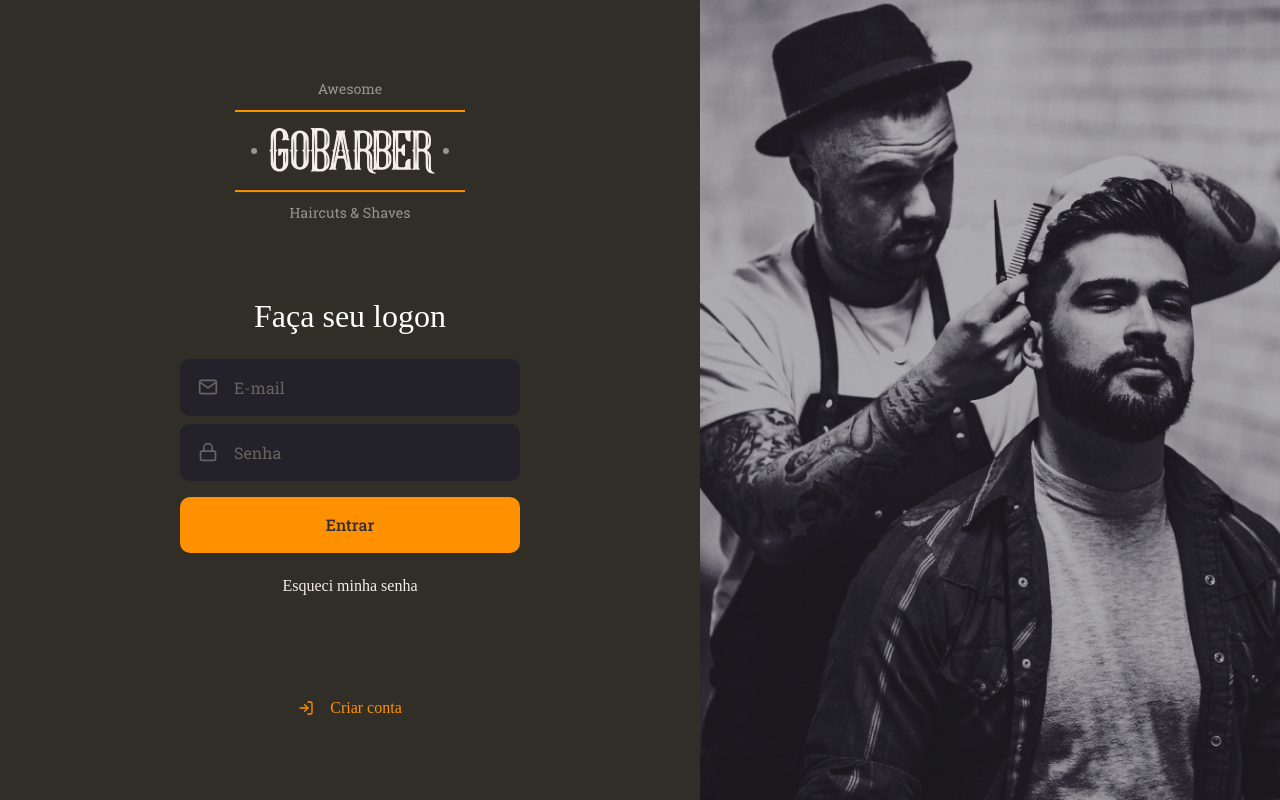
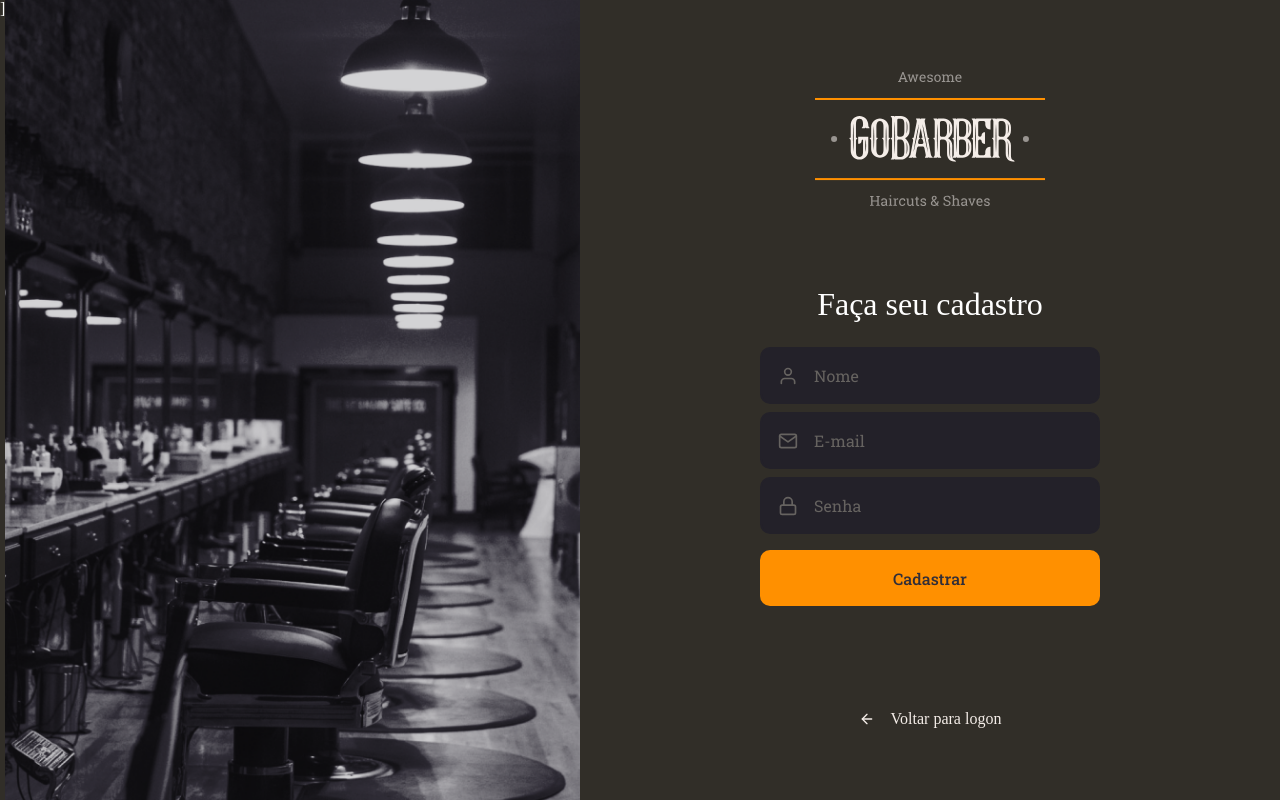
Before and after one commit to PabloMarcondesGS/gobarberweb, a React (Create React App) app: page / in a window 1280 px wide. Built offline with nearby package versions, Linux system fonts and the light colour scheme.

Commit message:
Tela de cadastro front finalizado

```diff
--- a/src/App.tsx
+++ b/src/App.tsx
@@ -1,10 +1,11 @@
 import React from 'react';
 import GlobalStyle from './styles/global';
-import SignIn from './pages/Sigin';
+// import SignIn from './pages/Signin';
+import SignUp from './pages/Signup';
 
 const App: React.FC = () => (
     <>
-        <SignIn />
+        <SignUp />
         <GlobalStyle />
     </>
 );
--- /dev/null
+++ b/src/pages/Signup/index.tsx
@@ -0,0 +1,34 @@
+import React from 'react';
+import { FiArrowLeft, FiMail, FiLock, FiUser } from 'react-icons/fi';
+
+import logoImg from '../../assets/logo.svg';
+import Input from '../../components/Input';
+import Button from '../../components/Button';
+
+
+import { Container, Content, Background } from './styles';
+
+
+const SigUp: React.FC = () => (
+    <Container>]
+        <Background />
+        <Content>
+            <img src={logoImg} alt="GoBarber" />
+
+            <form>
+                <h1>Faça seu cadastro</h1>
+                <Input name='name' icon={FiUser} placeholder='Nome' />
+                <Input name='email' icon={FiMail} placeholder='E-mail' />
+                <Input name='password' icon={FiLock} type='password' placeholder='Senha' />
+                <Button type='submit'>Cadastrar</Button>
+            </form>
+
+            <a href='login'>
+                <FiArrowLeft />
+                Voltar para logon
+            </a>
+        </Content>
+    </Container>
+);
+
+export default SigUp;
--- /dev/null
+++ b/src/pages/Signup/styles.ts
@@ -0,0 +1,67 @@
+import styled from 'styled-components';
+import { shade } from 'polished';
+
+import signUpBackgroundImg from '../../assets/sign-up-background.png';
+
+export const Container = styled.div`
+    height: 100vh;
+    display: flex;
+    align-items: stretch;
+`;
+
+export const Content = styled.div`
+    display: flex;
+    flex-direction: column;
+    align-items: center;
+    place-content: center;
+    width: 100%;
+    max-width: 700px;
+
+    form {
+        margin: 80px 0;
+        width: 340px;
+        text-align: center;
+
+        h1 {
+            margin-bottom: 24px;
+        }
+
+        a {
+            color: #F4EDE8;
+            display: block;
+            margin-top: 24px;
+            text-decoration: none;
+            transition: color 0.2s;
+
+            &:hover {
+                color: ${shade(0.2, '#F4EDE8')}
+            }
+        }
+    }
+
+    > a {
+        color: #F4EDE8;
+        display: block;
+        margin-top: 24px;
+        text-decoration: none;
+        transition: color 0.2s;
+
+        display: flex;
+        align-items: center;
+
+        svg {
+            margin-right: 16px;
+        }
+
+        &:hover {
+            color: ${shade(0.2, '#F4EDE8')}
+        }
+
+    }
+`;
+
+export const Background = styled.div`
+    flex: 1;
+    background: url(${signUpBackgroundImg}) no-repeat center;
+    background-size: cover;
+`;
```
Also changed, not shown: src/assets/sign-up-background.png (added), src/pages/Signin/index.tsx (renamed from src/pages/Sigin/index.tsx), src/pages/Signin/styles.ts (renamed from src/pages/Sigin/styles.ts).
